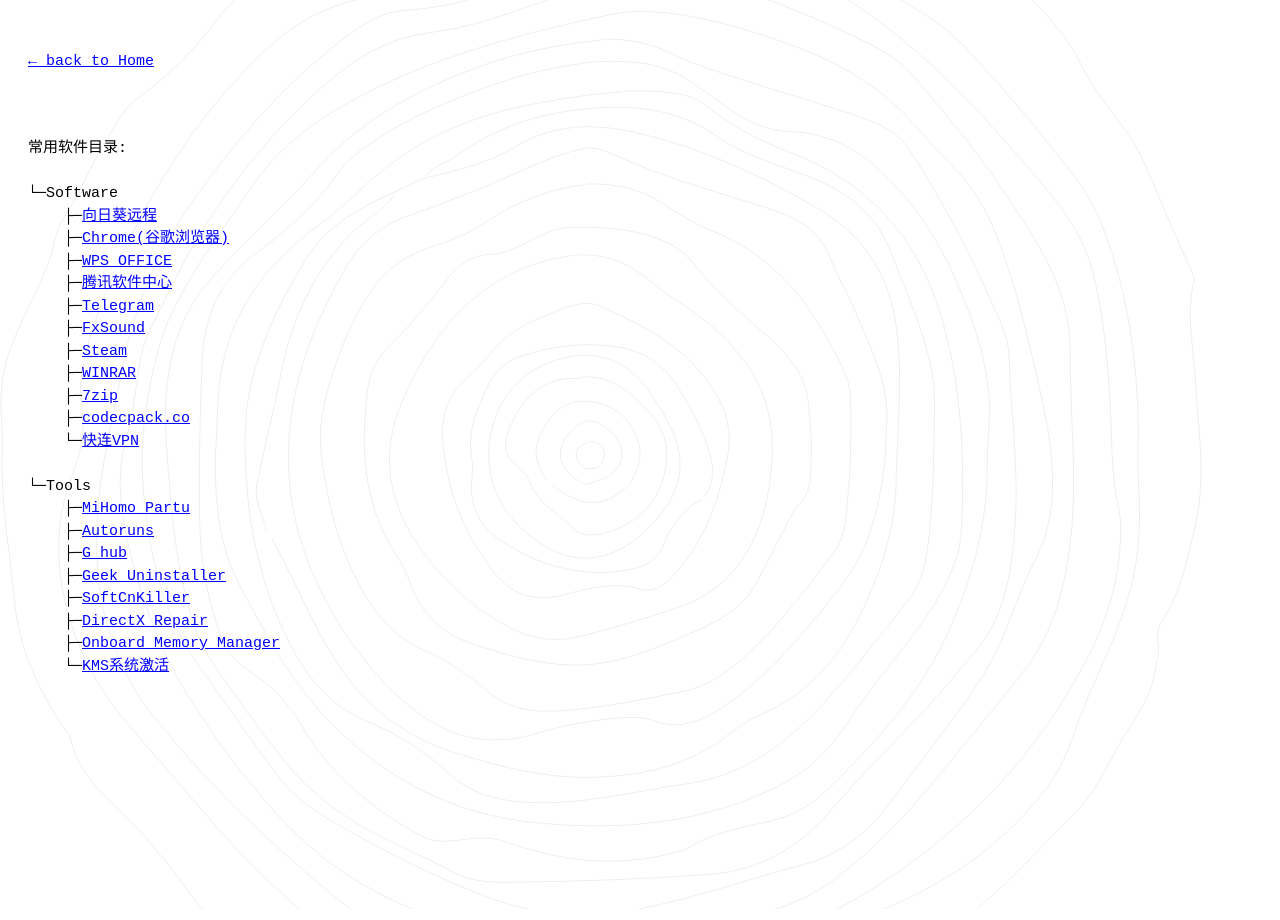
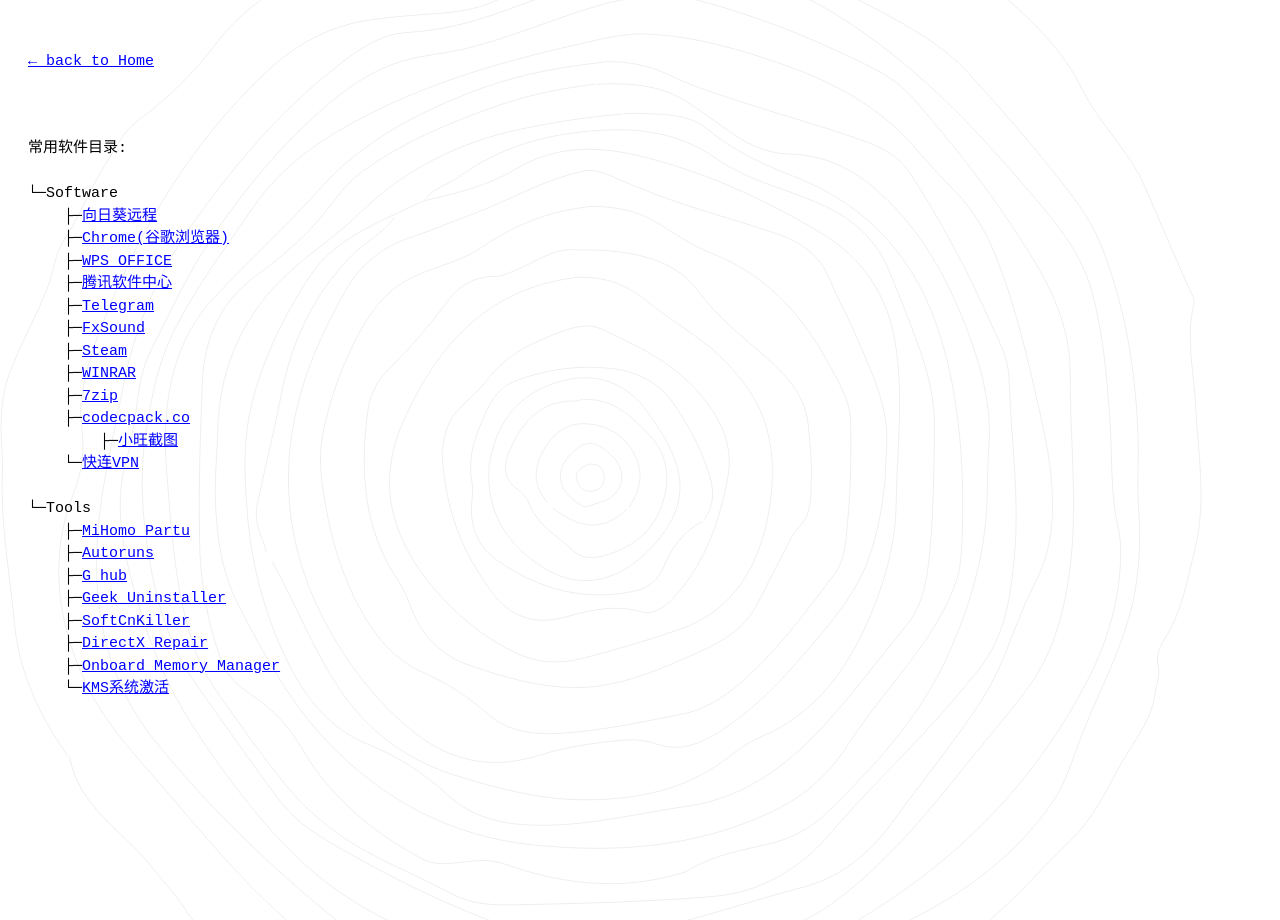
Before and after one commit to hant1ng/hanthtml, a plain HTML site: page tools.html in a window 1280 px wide. Shown: the top 920 px of the page. Drawn offline with Linux system fonts and the light colour scheme.

Commit message:
Update tools.html

```diff
--- a/tools.html
+++ b/tools.html
@@ -43,6 +43,7 @@
     ├─<a href="https://img.hant.me/file/1753526098238_WinRAR_5.61_x64_SC.exe" style="color: #0000FF;" target="_blank">WINRAR</a>
     ├─<a href="https://www.7-zip.org/" style="color: #0000FF;" target="_blank">7zip</a>
     ├─<a href="https://codecpack.co/" style="color: #0000FF;" target="_blank">codecpack.co</a>
+	├─<a href="https://xiaowang.com/" style="color: #0000FF;" target="_blank">小旺截图</a>
     └─<a href="https://www.letsvpn.world/" style="color: #0000FF;" target="_blank">快连VPN</a>
 
 └─Tools
```
